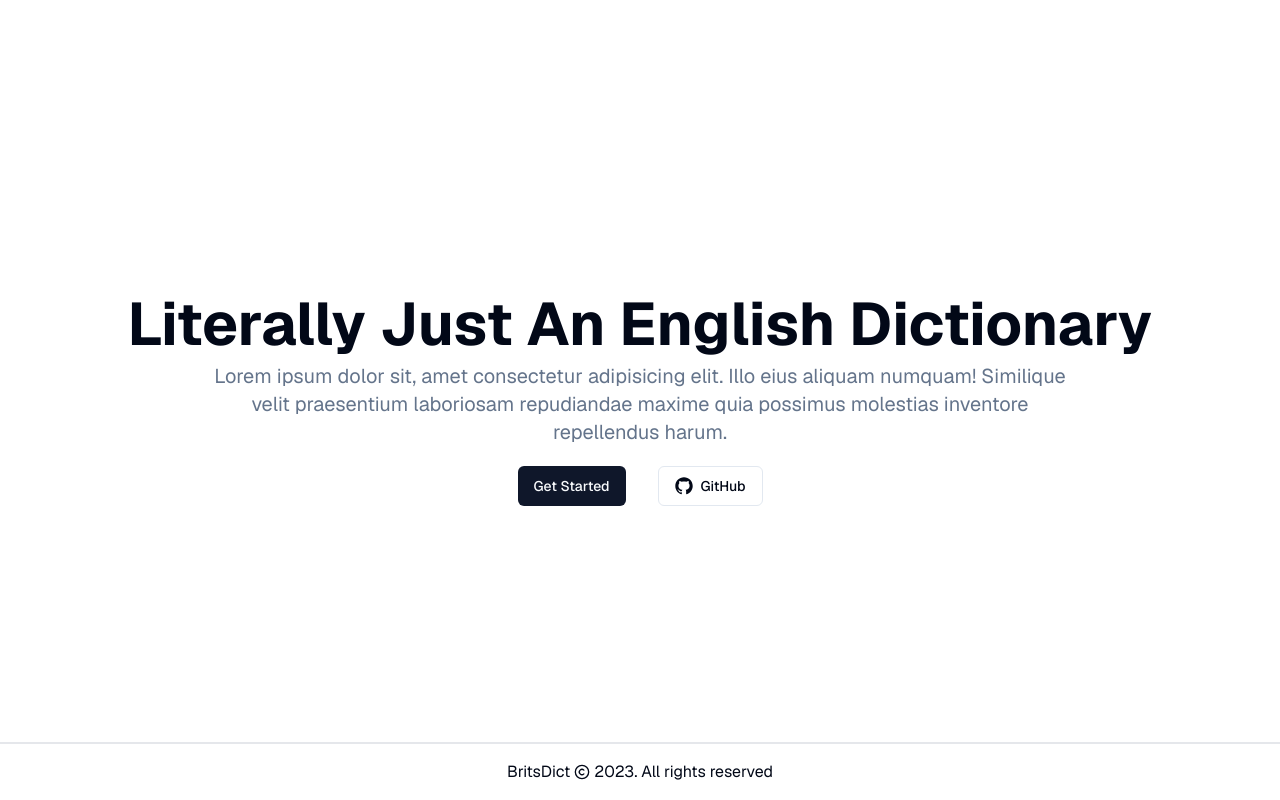
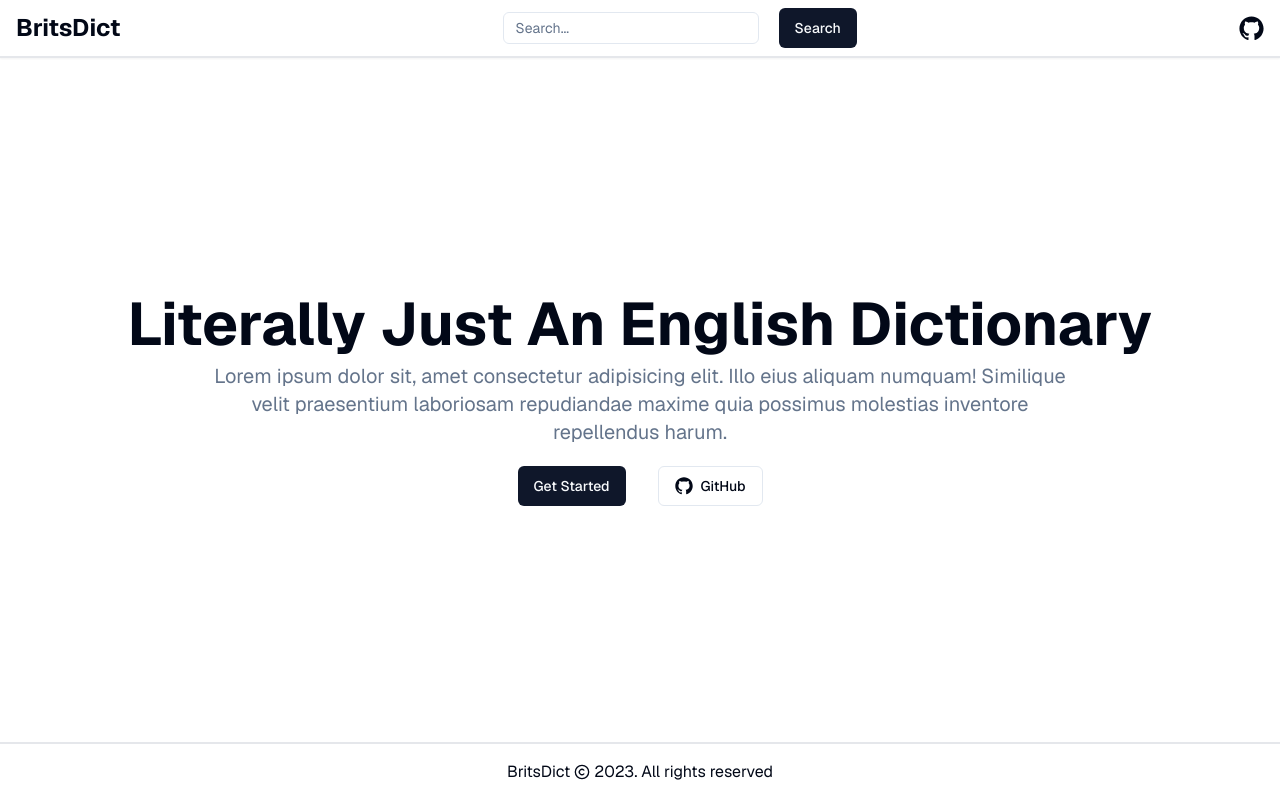
Before and after one commit to VincentAlfa/BritsDict, a Next.js app: page / in a window 1280 px wide. Built offline with nearby package versions, Linux system fonts and the light colour scheme.

Commit message:
feat(ui): add navbar component

```diff
--- a/app/layout.tsx
+++ b/app/layout.tsx
@@ -3,6 +3,7 @@ import { GeistSans } from 'geist/font/sans';
 import './globals.css';
 import Footer from '@/components/footer/footer';
 import Container from '@/components/container/container';
+import Navbar from '@/components/navbar/navbar';
 
 export const metadata: Metadata = {
   title: 'BritsDict',
@@ -17,6 +18,7 @@ export default function RootLayout({
   return (
     <html lang='en'>
       <body className={GeistSans.className}>
+        <Navbar />
         <Container>{children}</Container>
         <Footer />
       </body>
--- a/app/page.tsx
+++ b/app/page.tsx
@@ -4,12 +4,12 @@ import { GitHubLogoIcon } from '@radix-ui/react-icons';
 
 export default function Home() {
   return (
-    <div className='flex h-full flex-col items-center justify-center gap-5 pb-24 md:pb-0'>
+    <div className='flex h-full flex-col items-center justify-center gap-5  md:pb-0'>
       <div className='flex w-full flex-col items-center justify-center gap-2 text-center'>
-        <h1 className='text-4xl font-bold md:text-6xl'>
+        <h1 className='text-4xl font-bold md:text-5xl lg:text-6xl'>
           Literally Just An English Dictionary
         </h1>
-        <p className='max-w-96 text-balance text-sm text-muted-foreground md:max-w-[55rem] md:text-wrap md:text-center md:text-xl'>
+        <p className='max-w-96 text-balance text-sm text-muted-foreground md:max-w-[55rem] md:text-wrap md:text-center md:text-lg lg:text-xl'>
           Lorem ipsum dolor sit, amet consectetur adipisicing elit. Illo eius
           aliquam numquam! Similique velit praesentium laboriosam repudiandae
           maxime quia possimus molestias inventore repellendus harum.
--- a/components/input/inputWord.tsx
+++ b/components/input/inputWord.tsx
@@ -11,16 +11,12 @@ const InputWord = () => {
 
   const handleClick = () => {
     router.push(`/dictionary/${inputRef.current?.value}`);
-    console.log(inputRef.current?.value);
   };
 
   return (
-    <div className='flex h-full flex-col items-center justify-center'>
-      <h1>Hello</h1>
-      <Input className='w-96' ref={inputRef} />
-      <Button className='mt-5' onClick={handleClick}>
-        Klik
-      </Button>
+    <div className='flex items-center justify-center gap-5'>
+      <Input className='w-64 h-8' ref={inputRef} placeholder='Search...'/>
+      <Button onClick={handleClick}>Search</Button>
     </div>
   );
 };
--- /dev/null
+++ b/components/navbar/navbar.tsx
@@ -0,0 +1,18 @@
+import React from 'react';
+import InputWord from '@/components/input/inputWord';
+import { GitHubLogoIcon } from '@radix-ui/react-icons';
+import Link from 'next/link';
+
+const Navbar = () => {
+  return (
+    <nav className='fixed top-0 flex w-full items-center justify-between border-b-2 border-gray-200 px-4 py-2 shadow-sm'>
+      <h1 className='text-2xl font-bold'>BritsDict</h1>
+      <InputWord />
+      <Link href={'https://github.com/VincentAlfa/BritsDict'}>
+        <GitHubLogoIcon width={25} height={25} className='hidden md:block ' />
+      </Link>
+    </nav>
+  );
+};
+
+export default Navbar;
```
